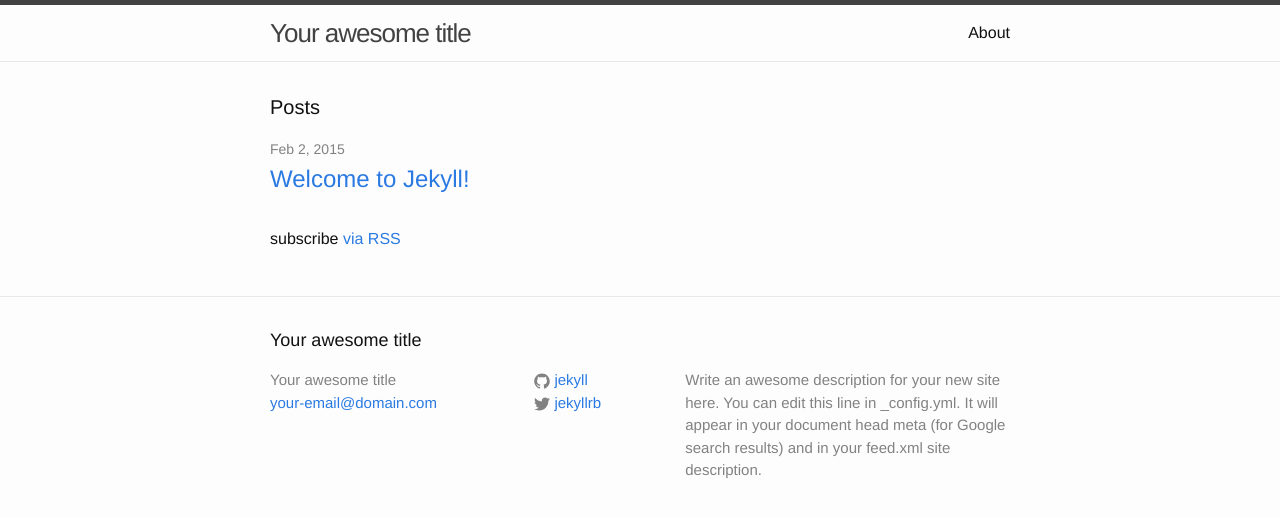
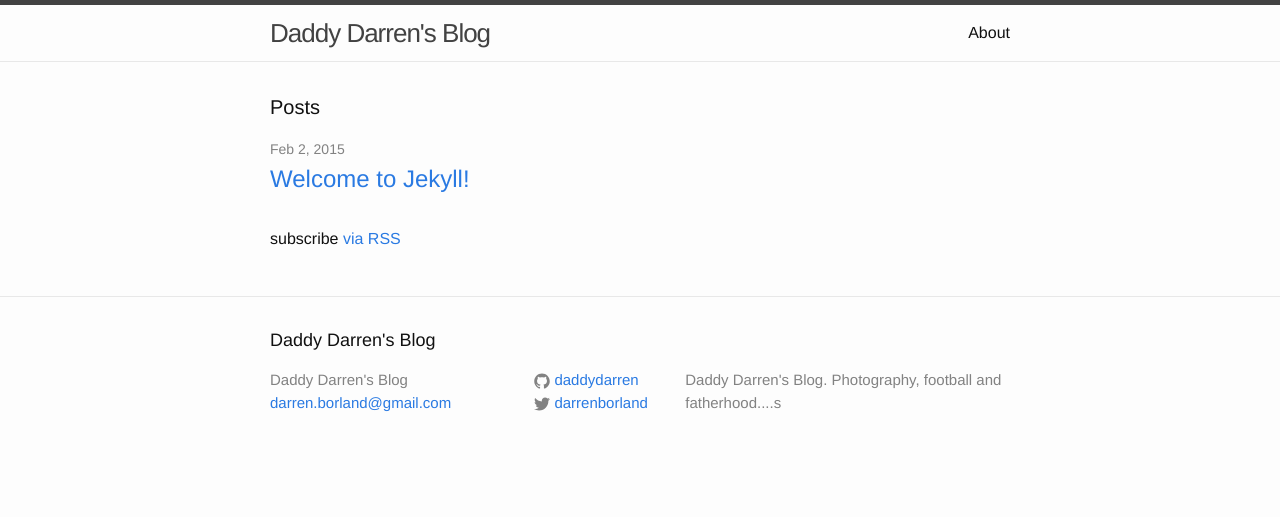
Before and after one commit to daddydarren/daddydarren.github.io.current, a Jekyll site: the page built from index.html, in a window 1280 px wide. Shown: the top 517 px of the page. Built offline with Jekyll 4.4.1, drawn with Linux system fonts in a browser that asks for light colours.

Commit message:
Config.yml changes

```diff
--- a/_config.yml
+++ b/_config.yml
@@ -1,14 +1,12 @@
 # Site settings
-title: Your awesome title
-email: your-email@domain.com
+title: Daddy Darren's Blog
+email: darren.borland@gmail.com
 description: > # this means to ignore newlines until "baseurl:"
-  Write an awesome description for your new site here. You can edit this
-  line in _config.yml. It will appear in your document head meta (for
-  Google search results) and in your feed.xml site description.
+  Daddy Darren's Blog.  Photography, football and fatherhood....s
 baseurl: "" # the subpath of your site, e.g. /blog/
-url: "http://yourdomain.com" # the base hostname & protocol for your site
-twitter_username: jekyllrb
-github_username:  jekyll
+url: "http://daddydarren.github.io" # the base hostname & protocol for your site
+twitter_username: darrenborland
+github_username:  daddydarren
 
 # Build settings
 markdown: kramdown
```
